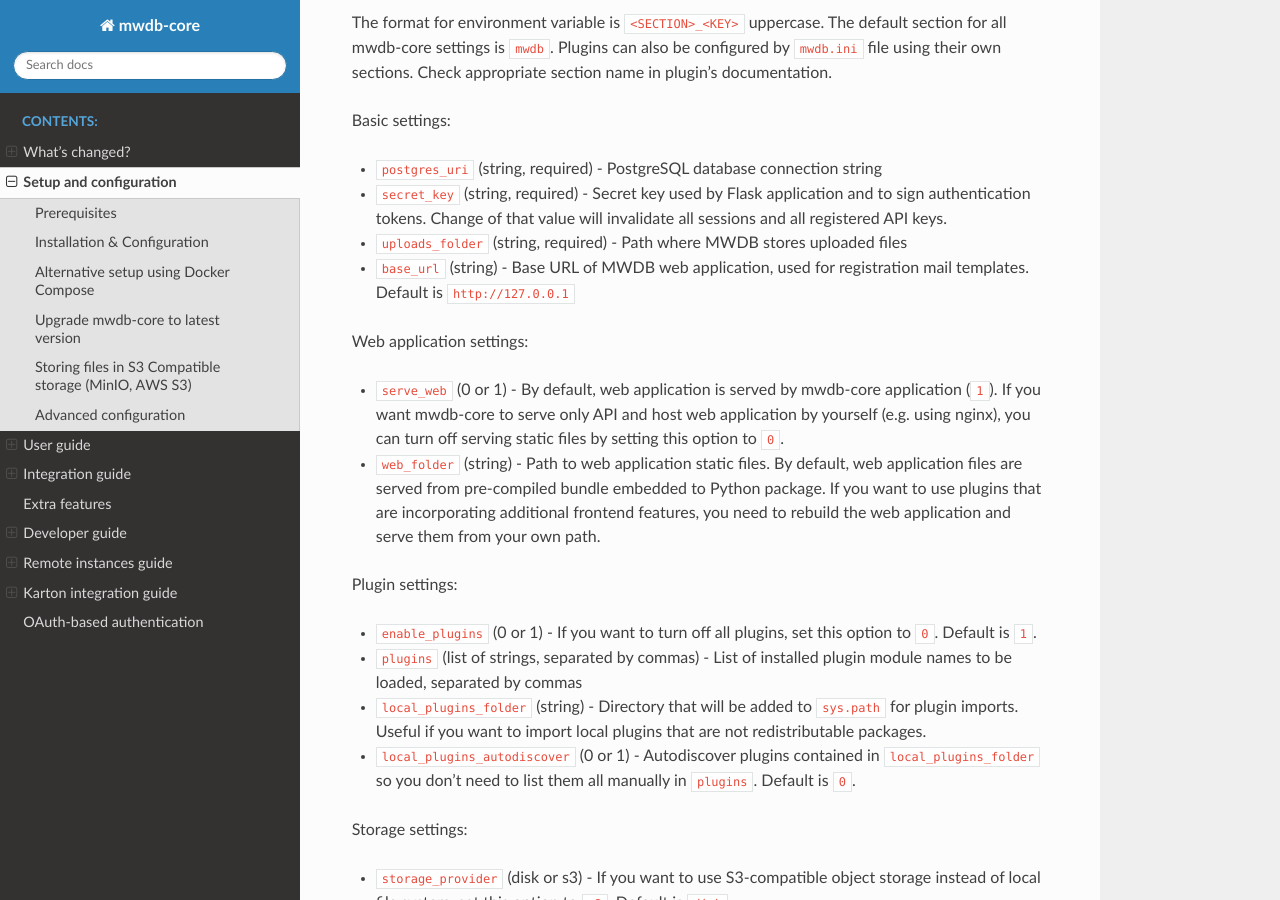
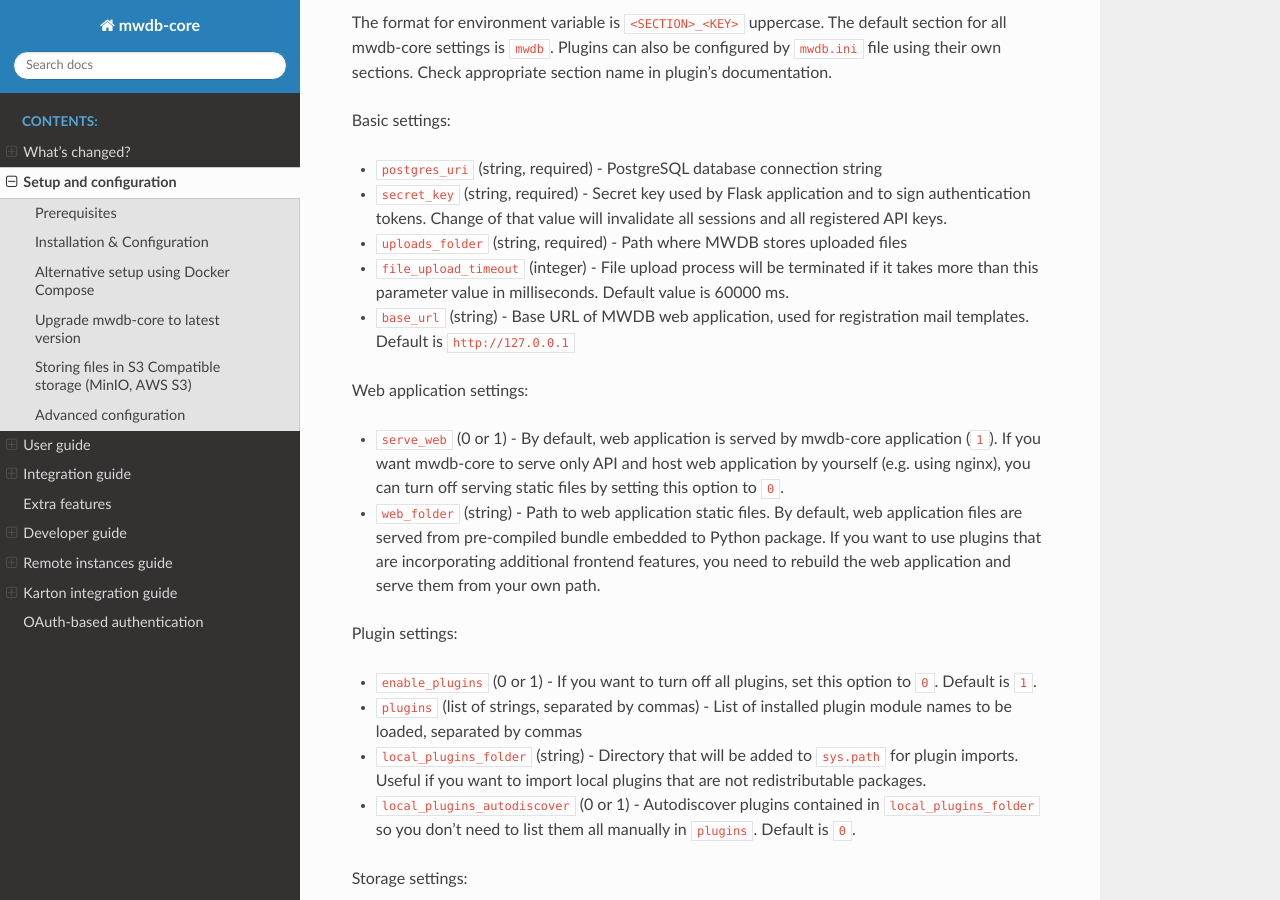
Before and after one commit to CERT-Polska/mwdb-core, a Sphinx documentation site: the page built from docs/setup-and-configuration.rst, in a window 1280 px wide and 900 px high, scrolled down 5027 px. Built offline with Sphinx 7.4.7 and the Read the Docs theme 2.0.0, drawn with Linux system fonts in a browser that asks for light colours.

Commit message:
Update configuration description in docs

```diff
--- a/docs/setup-and-configuration.rst
+++ b/docs/setup-and-configuration.rst
@@ -239,6 +239,7 @@
 * ``postgres_uri`` (string, required) - PostgreSQL database connection string
 * ``secret_key`` (string, required) - Secret key used by Flask application and to sign authentication tokens. Change of that value will invalidate all sessions and all registered API keys.
 * ``uploads_folder`` (string, required) - Path where MWDB stores uploaded files
+* ``file_upload_timeout`` (integer) - File upload process will be terminated if it takes more than this parameter value in milliseconds. Default value is 60000 ms.
 * ``base_url`` (string) - Base URL of MWDB web application, used for registration mail templates. Default is ``http://127.0.0.1``
 
 Web application settings:
```
